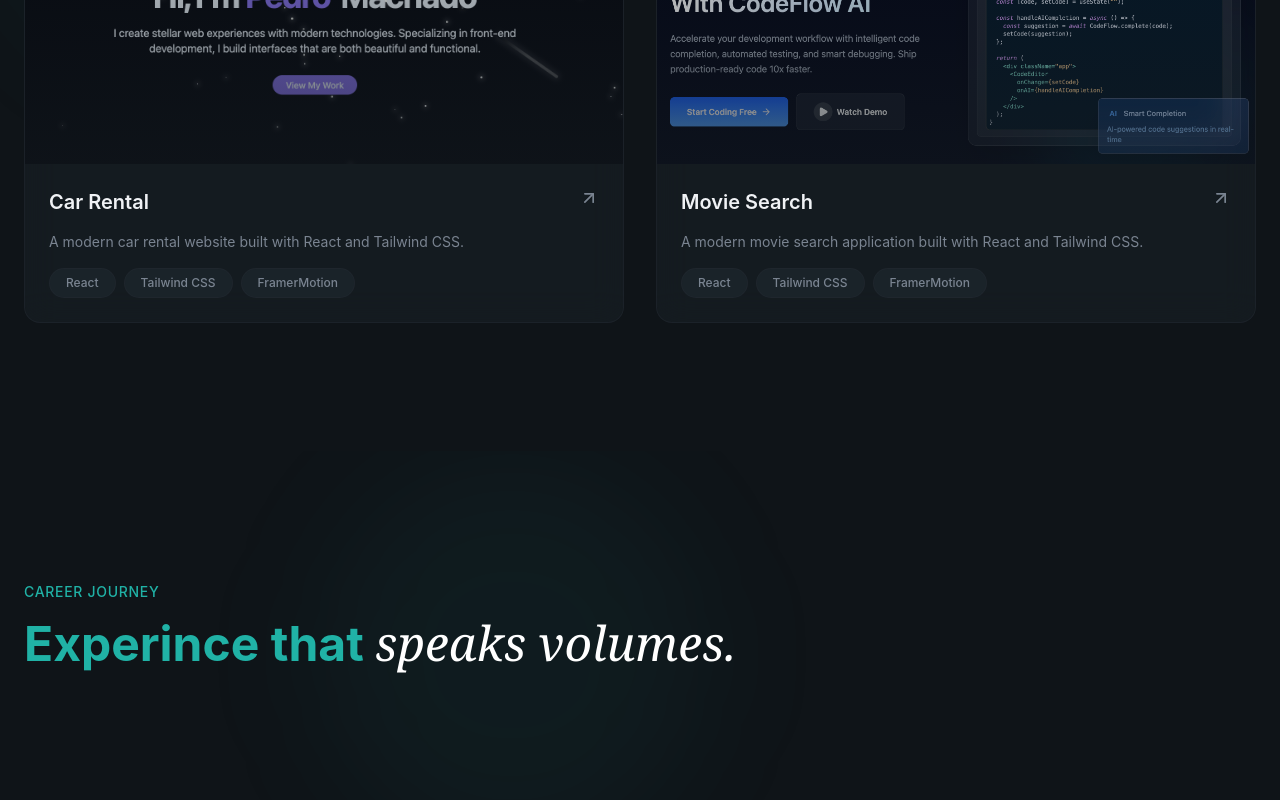
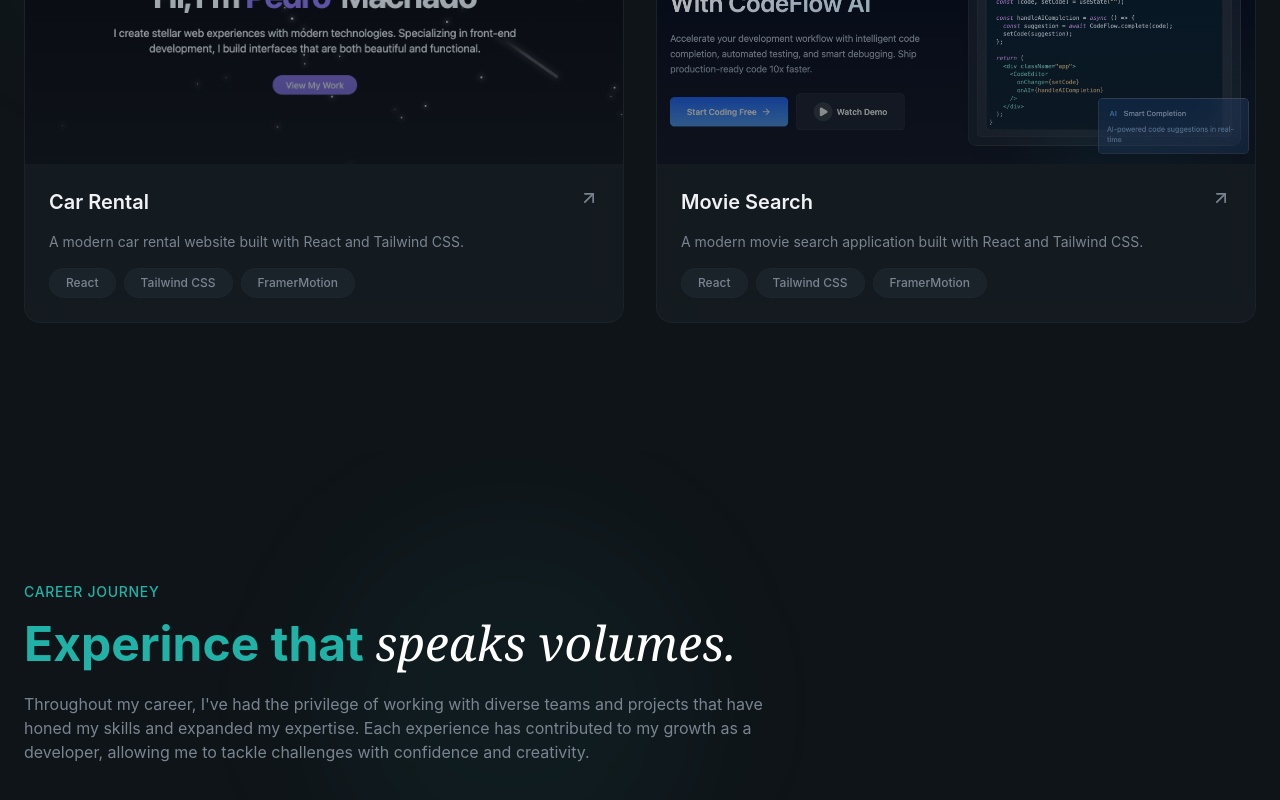
Before and after one commit to eissamonet/SWD-Portfolio, a React (Vite) app: page / in a window 1280 px wide. Shown: the part 2981-3781 px from the top of the page. Built offline with nearby package versions, Linux system fonts and the light colour scheme.

Commit message:
timeline added

```diff
--- a/src/sections/Experience.jsx
+++ b/src/sections/Experience.jsx
@@ -31,6 +31,15 @@ export const Experience = () => {
           <h2 className="text-4xl md:text-5xl font-bold mt-4 mb-6 animate-fade-in animation-delay-100 text-secondary-foreground">
             Experince that <span className="font-serif italic font-normal text-white"> {""} speaks volumes. </span>
           </h2>
+
+          <p className="text-muted-foreground animate-fade-in animation-delay-200">
+            Throughout my career, I've had the privilege of working with diverse teams and projects that have honed my skills and expanded my expertise. Each experience has contributed to my growth as a developer, allowing me to tackle challenges with confidence and creativity.
+          </p>
+        </div>
+
+        {/* timeline */}
+        <div>
+
         </div>
       </div>
     </section>
```
